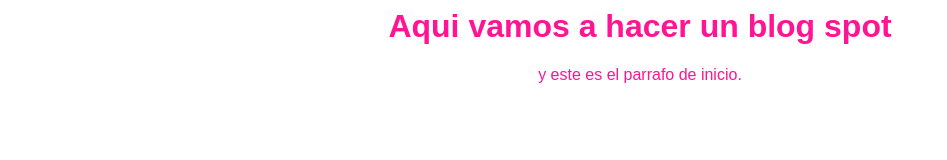
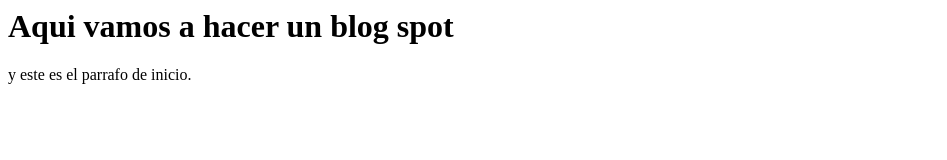
Before and after one commit to TeqnoRobot/Prueba1, a plain HTML site: page index.html in a window 1280 px wide. Shown: the whole page, without its empty margins (0-947 px from the left). Drawn offline with Linux system fonts and the light colour scheme.

Commit message:
Borramos el hre=estilos.css

```diff
--- a/index.html
+++ b/index.html
@@ -1,7 +1,6 @@
 <html>
     <head>
         <title>El titulo del post</title>
-        <link rel="stylesheet"  href="css/estilos.css" />
     </head>
     <body>
         <h1>Aqui vamos a hacer un blog spot</h1>
```
